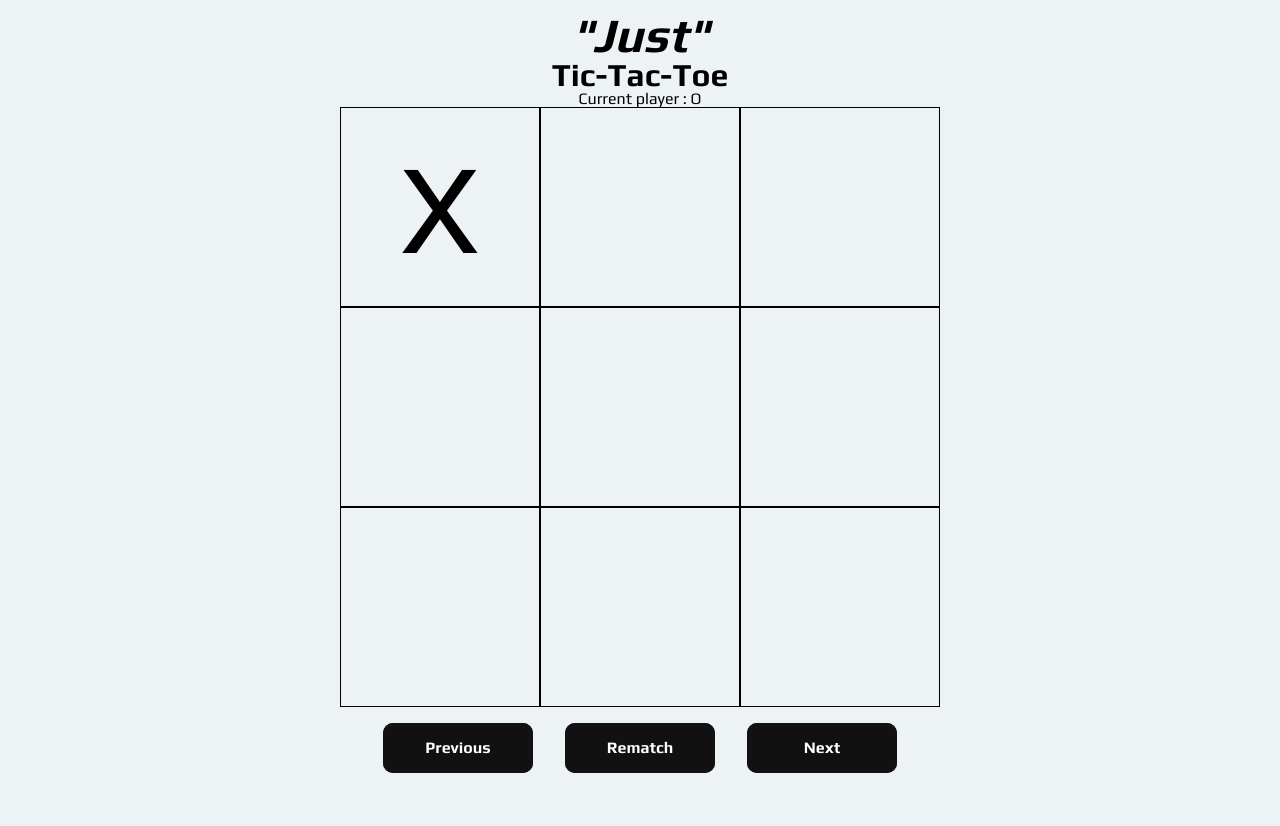
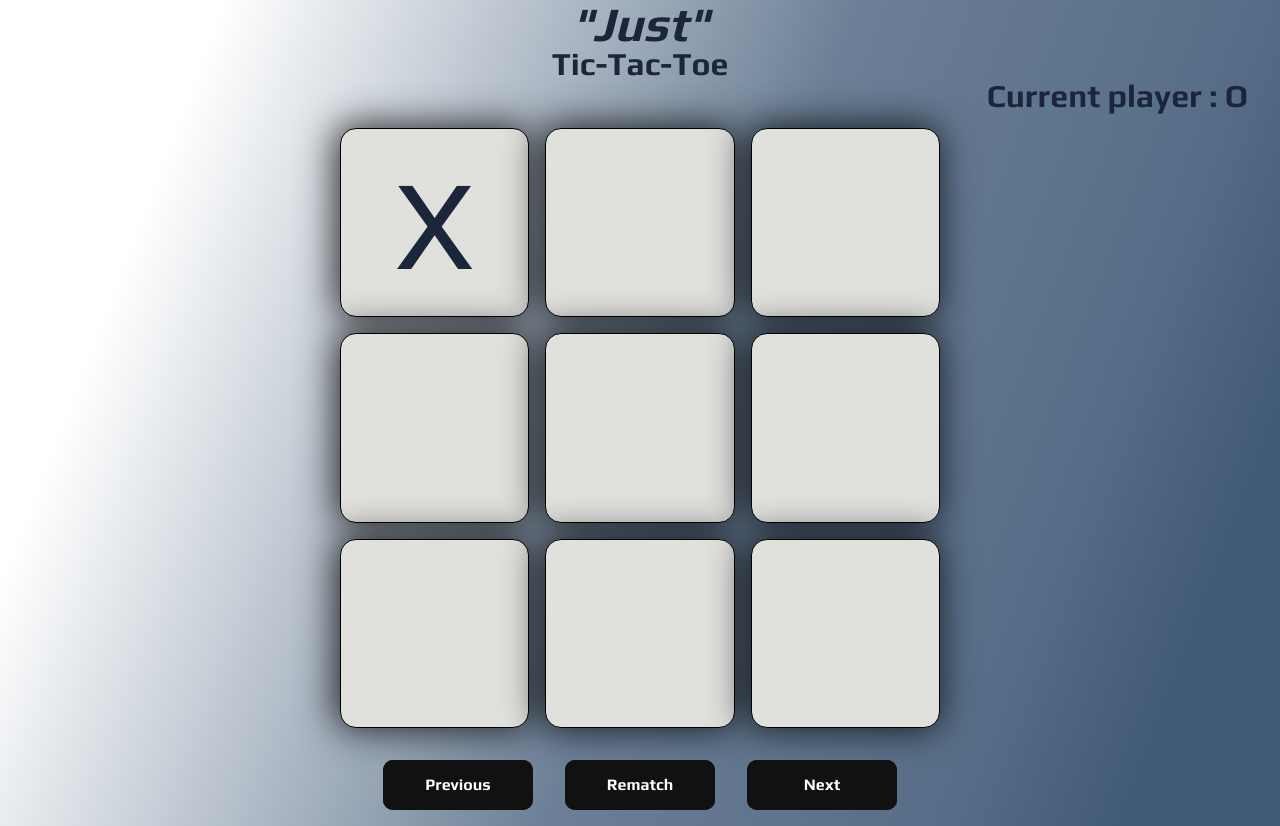
Before and after one commit to robjrdev/tic-tac-toe, a plain HTML site: page index.html in a window 1280 px wide. Both pictures are taken after a click on the element 440 px from the left and 216 px from the top of the page. Before the commit the page ends 800 px from the top, so only its background shows below. Drawn offline with Linux system fonts and the light colour scheme.

Commit message:
Add styling, change position of game status

```diff
--- a/assets/app.js
+++ b/assets/app.js
@@ -83,8 +83,10 @@ const handleClick = function (e) {
 
     if (checkWin(currentPlayer)) {
       endGame(false);
+      activePlayer.classList.add('hide');
     } else if (isDraw()) {
       endGame(true);
+      activePlayer.classList.add('hide');
     } else {
       switchPlayer();
     }
--- a/assets/styles.css
+++ b/assets/styles.css
@@ -7,34 +7,54 @@ body {
   justify-content: center;
   align-items: center;
   font-family: 'Play', sans-serif;
-  background: #edf2f4;
+  /* background: center/contain url(images/bg-image.jpg); */
+  background: linear-gradient(
+    111deg,
+    rgba(255, 255, 255, 1) 14%,
+    rgba(107, 127, 150, 1) 54%,
+    rgba(87, 109, 135, 1) 79%,
+    rgba(65, 90, 119, 1) 90%
+  );
   line-height: 1;
+  color: #1b263b;
 }
 
 .board {
   width: 600px;
   height: 600px;
-  margin: 0 auto;
+  margin: 1rem auto;
   display: grid;
   grid-template-columns: repeat(3, 1fr);
   grid-template-rows: repeat(3, 1fr);
   justify-content: center;
   align-items: center;
+  border-radius: 1rem;
+
+  gap: 1rem;
 }
 
 .cell {
+  box-shadow: -3px -1px 37px 2px rgba(0, 0, 0, 0.8);
+  -webkit-box-shadow: -3px -1px 37px 2px rgba(0, 0, 0, 0.8);
+  -moz-box-shadow: -3px -1px 37px 2px rgba(0, 0, 0, 0.8);
   font-size: 8rem;
-  border: 1.5px solid black;
+  border: 1px solid black;
   height: 100%;
   width: 100%;
   display: flex;
   justify-content: center;
   align-items: center;
   cursor: pointer;
+  border-radius: 1rem;
+  background: #e0e1dd;
 }
-
+.currentPlayer {
+  font-size: 2rem;
+  font-weight: 700;
+}
 .winningMessage {
   font-size: 3rem;
+  font-weight: 700;
 }
 .just {
   font-style: italic;
@@ -45,6 +65,13 @@ body {
   justify-content: space-around;
 }
 
+.game-status {
+  display: flex;
+  justify-content: space-between;
+  align-items: center;
+  width: 100%;
+  padding: 0 2rem;
+}
 button {
   margin: 1rem;
   border-radius: 1rem;
--- a/index.html
+++ b/index.html
@@ -17,8 +17,10 @@
   <body>
     <h2 class="just hide">"Just"</h2>
     <h1 class="header">Tic-Tac-Toe</h1>
-    <div class="winningMessage"></div>
-    <div class="currentPlayer"></div>
+    <div class="game-status">
+      <div class="winningMessage"></div>
+      <div class="currentPlayer"></div>
+    </div>
 
     <div class="board">
       <div class="cell top-left" data-id="0"></div>
```
Also changed, not shown: 1 other file.
